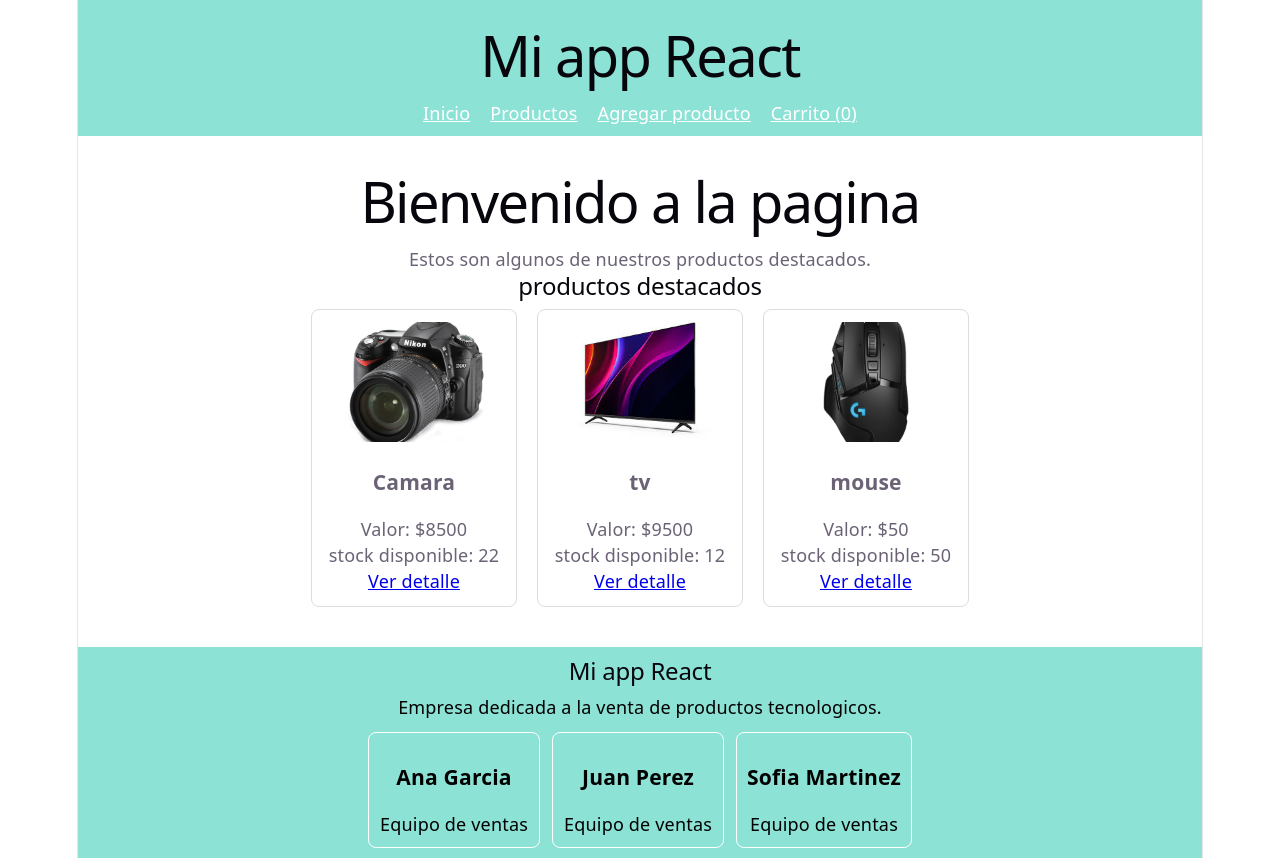
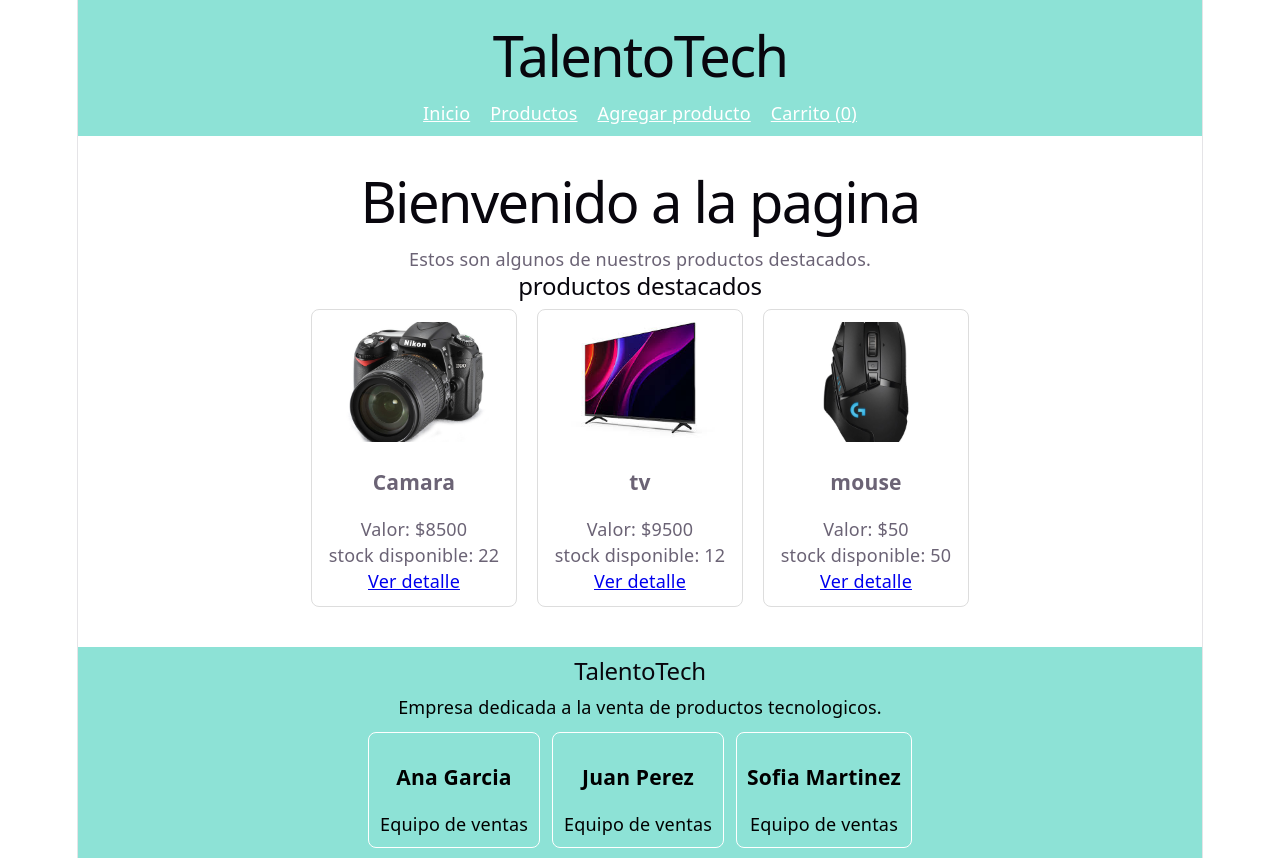
Before and after one commit to hysoka84/REACTTT, a React (Vite) app: page / in a window 1280 px wide. Built offline with nearby package versions, Linux system fonts and the light colour scheme.

Commit message:
Renombrar proyecto a TalentoTech

```diff
--- a/index.html
+++ b/index.html
@@ -4,7 +4,7 @@
     <meta charset="UTF-8" />
     <link rel="icon" type="image/svg+xml" href="/favicon.svg" />
     <meta name="viewport" content="width=device-width, initial-scale=1.0" />
-    <title>clase-4</title>
+    <title>TalentoTech</title>
   </head>
   <body>
     <div id="root"></div>
--- a/package.json
+++ b/package.json
@@ -1,5 +1,5 @@
 {
-  "name": "clase-4",
+  "name": "talentotech",
   "private": true,
   "version": "0.0.0",
   "type": "module",
--- a/src/componentes/Footer/Footer.jsx
+++ b/src/componentes/Footer/Footer.jsx
@@ -6,7 +6,7 @@ function Footer () {
     return (
         <>
         <footer style={{ backgroundColor: "#8DE2D6", padding: "10px", textAlign: "center", marginTop: "20px", color:"black" }}>
-            <h2>Mi app React</h2>
+            <h2>TalentoTech</h2>
             <p>Empresa dedicada a la venta de productos tecnologicos.</p>
             <div style={{ display: "flex", justifyContent: "center", gap: "12px", flexWrap: "wrap", marginTop: "12px" }}>
                 {personas.map((persona) => (
--- a/src/componentes/Header/Header.jsx
+++ b/src/componentes/Header/Header.jsx
@@ -6,7 +6,7 @@ function Header () {
     return (
         <>
         <header style={{ backgroundColor: "#8DE2D6", padding: "10px", textAlign: "center", color: "white" }}>
-            <h1>Mi app React</h1>
+            <h1>TalentoTech</h1>
             <nav style={{ display: "flex", justifyContent: "center", gap: "20px", alignItems: "center", flexWrap: "wrap" }}>
                 <Link style={{ color: "white" }} to="/">Inicio</Link>
                 <Link style={{ color: "white" }} to="/productos">Productos</Link>
```
Also changed, not shown: 1 other file (tests, documents, lock files or other folders).
